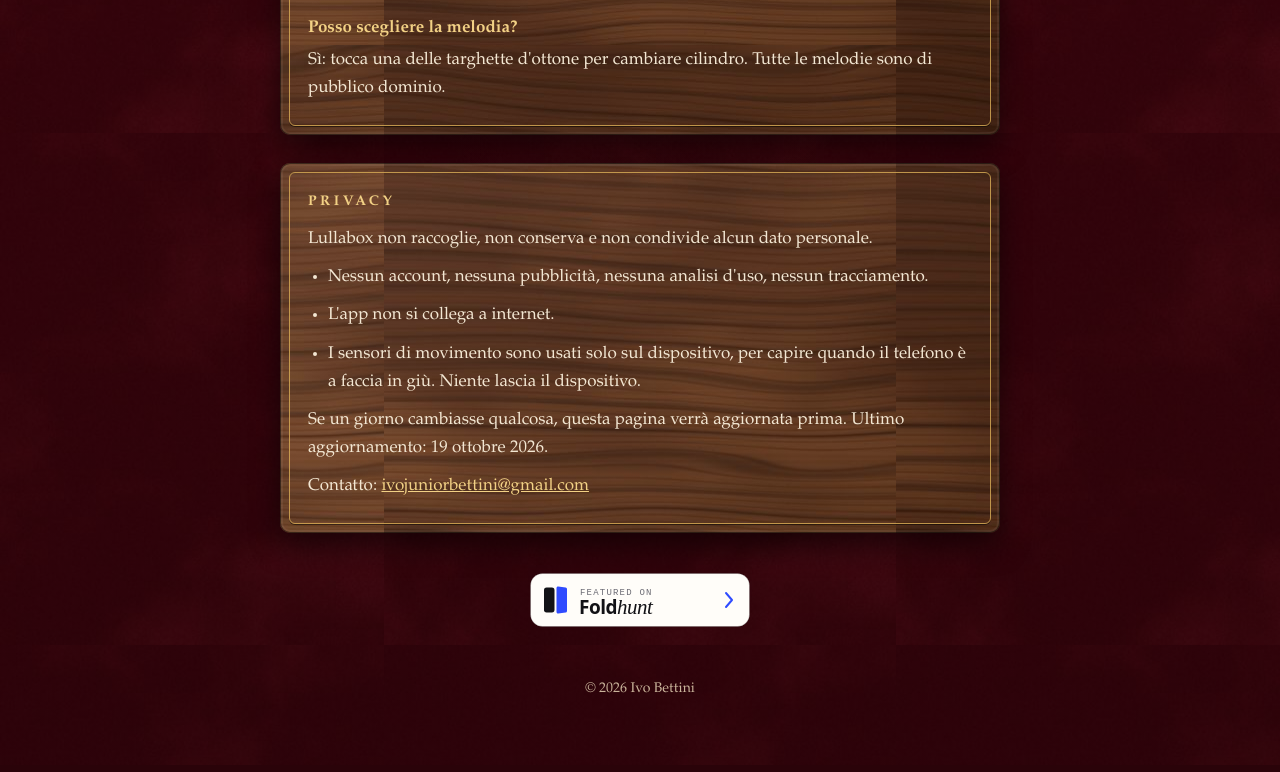
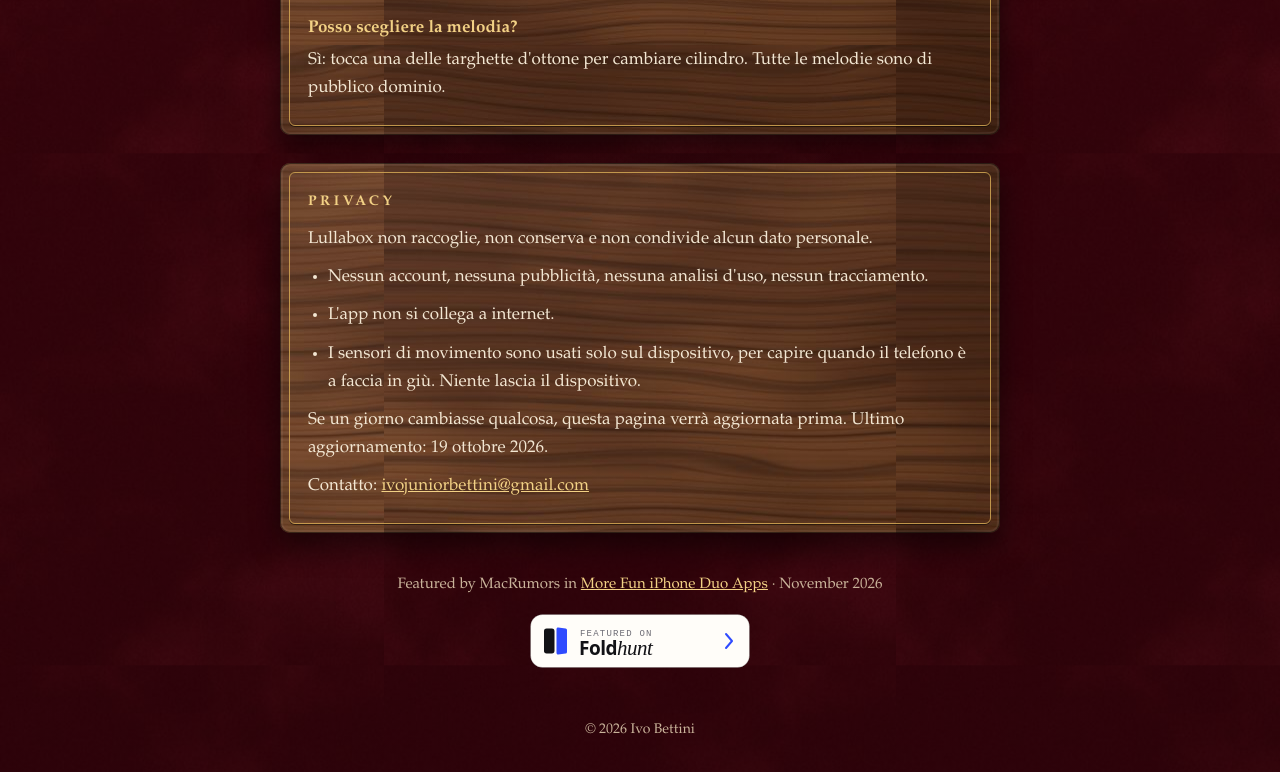
Before and after one commit to ivemberg/lullabox, a plain HTML site: page index.html in a window 1280 px wide. Shown: the part 2035-2807 px from the top of the page. Drawn offline with Linux system fonts and the light colour scheme.

Commit message:
MacRumors mention above the FoldHunt badge

```diff
--- a/index.html
+++ b/index.html
@@ -81,7 +81,8 @@
     text-shadow: 0 1px 0 rgba(255, 255, 255, 0.35);
   }
   .lang { margin: 48px 0 20px; text-align: center; color: var(--muted); letter-spacing: 0.3em; font-size: 13px; text-transform: uppercase; }
-  .badge { text-align: center; margin: 40px 0 0; }
+  .press { text-align: center; margin: 40px 0 0; color: var(--muted); font-size: 15px; }
+  .badge { text-align: center; margin: 16px 0 0; }
   footer { text-align: center; color: var(--muted); font-size: 14px; margin-top: 40px; }
   @media (max-width: 520px) {
     body { font-size: 16px; }
@@ -155,6 +156,7 @@
     <p>Contatto: <a href="mailto:ivojuniorbettini@gmail.com">ivojuniorbettini@gmail.com</a></p>
   </section>
 
+  <p class="press">Featured by MacRumors in <a href="https://www.macrumors.com/2026/11/06/iphone-duo-app-suggestions/">More Fun iPhone Duo Apps</a> · November 2026</p>
   <p class="badge"><a href="https://foldhunt.com/apps/lullabox/"><img src="featured-on-foldhunt.svg" alt="Featured on FoldHunt" width="220" height="54"></a></p>
 
   <footer>© 2026 Ivo Bettini</footer>
```
